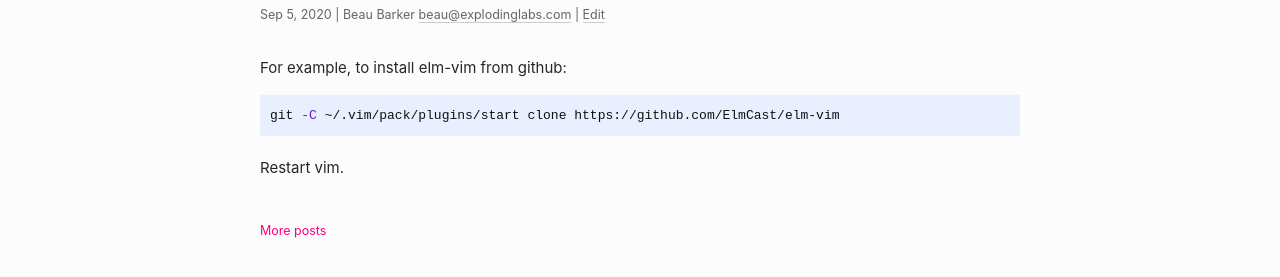
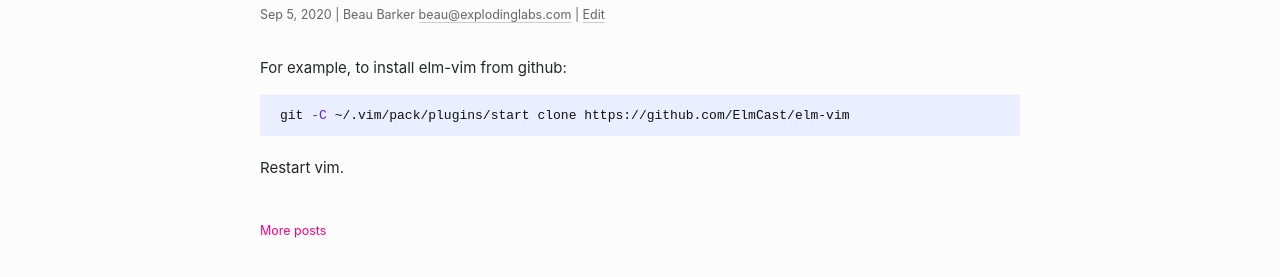
Before and after one commit to explodinglabs/explodinglabs.github.io, a Jekyll site: the page built from _posts/2020-09-05-vim8-install-plugin.markdown, in a window 1280 px wide. Shown: the part 140-417 px from the top of the page. Built offline with Jekyll 4.4.1, drawn with Linux system fonts in a browser that asks for light colours; some web fonts are replaced.

Commit message:
Adjustments

```diff
--- a/css/main.scss
+++ b/css/main.scss
@@ -176,7 +176,7 @@ p code {
 
 pre {
     background-color: #e9efff;
-    padding: $space/2 $space/2;
+    padding: $space/2 $space;
     margin-bottom: $space;
     overflow-x: auto;
     line-height: 21px;
```
